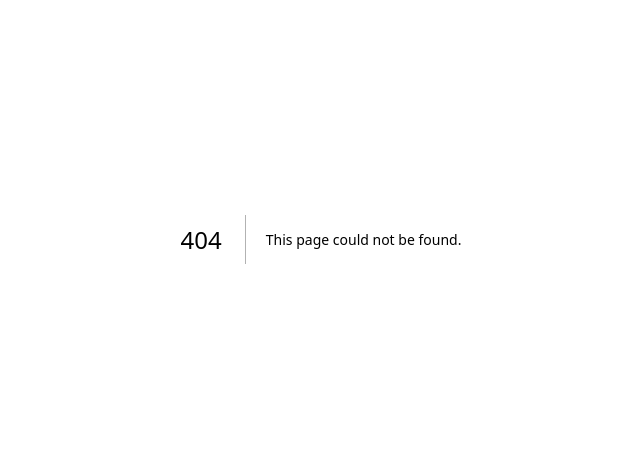
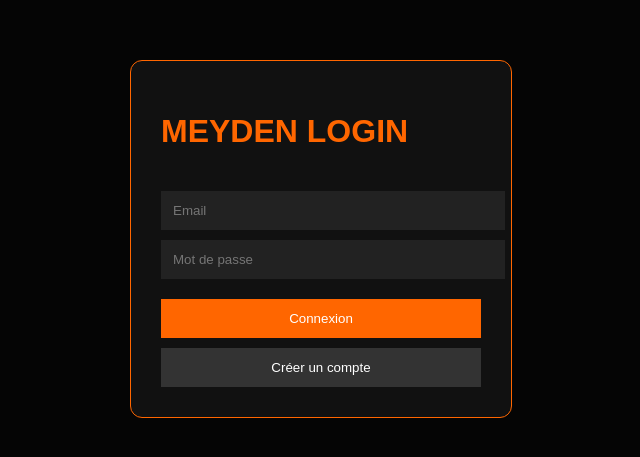
Before and after one commit to Matthprudd/meydenechosysteme-next, a Next.js app: page /auth in a window 1280 px wide. Before the commit this address had no page. Shown: the part 161-618 px from the top of the page, without its empty margins (319-959 px from the left). Built offline with nearby package versions, Linux system fonts and the light colour scheme; no server answers.

Commit message:
Add authentication page with sign in and sign up

```diff
--- /dev/null
+++ b/app/auth/page.tsx
@@ -0,0 +1,123 @@
+'use client'
+
+import { useState } from 'react'
+import { supabase } from '../../lib/supabase'
+
+export default function AuthPage() {
+  const [email, setEmail] = useState('')
+  const [password, setPassword] = useState('')
+
+  const signUp = async () => {
+    const { error } = await supabase.auth.signUp({
+      email,
+      password
+    })
+
+    if (error) {
+      alert(error.message)
+    } else {
+      alert('Compte créé.')
+    }
+  }
+
+  const signIn = async () => {
+    const { error } = await supabase.auth.signInWithPassword({
+      email,
+      password
+    })
+
+    if (error) {
+      alert(error.message)
+    } else {
+      alert('Connexion réussie.')
+    }
+  }
+
+  return (
+    <div
+      style={{
+        minHeight: '100vh',
+        background: '#050505',
+        color: 'white',
+        display: 'flex',
+        justifyContent: 'center',
+        alignItems: 'center',
+        fontFamily: 'Arial'
+      }}
+    >
+      <div
+        style={{
+          width: 320,
+          padding: 30,
+          border: '1px solid #ff6600',
+          borderRadius: 12,
+          background: '#111'
+        }}
+      >
+        <h1 style={{ color: '#ff6600' }}>
+          MEYDEN LOGIN
+        </h1>
+
+        <input
+          type="email"
+          placeholder="Email"
+          value={email}
+          onChange={(e) => setEmail(e.target.value)}
+          style={{
+            width: '100%',
+            padding: 12,
+            marginTop: 20,
+            background: '#222',
+            border: 'none',
+            color: 'white'
+          }}
+        />
+
+        <input
+          type="password"
+          placeholder="Mot de passe"
+          value={password}
+          onChange={(e) => setPassword(e.target.value)}
+          style={{
+            width: '100%',
+            padding: 12,
+            marginTop: 10,
+            background: '#222',
+            border: 'none',
+            color: 'white'
+          }}
+        />
+
+        <button
+          onClick={signIn}
+          style={{
+            width: '100%',
+            padding: 12,
+            marginTop: 20,
+            background: '#ff6600',
+            border: 'none',
+            color: 'white',
+            cursor: 'pointer'
+          }}
+        >
+          Connexion
+        </button>
+
+        <button
+          onClick={signUp}
+          style={{
+            width: '100%',
+            padding: 12,
+            marginTop: 10,
+            background: '#333',
+            border: 'none',
+            color: 'white',
+            cursor: 'pointer'
+          }}
+        >
+          Créer un compte
+        </button>
+      </div>
+    </div>
+  )
+}
```
